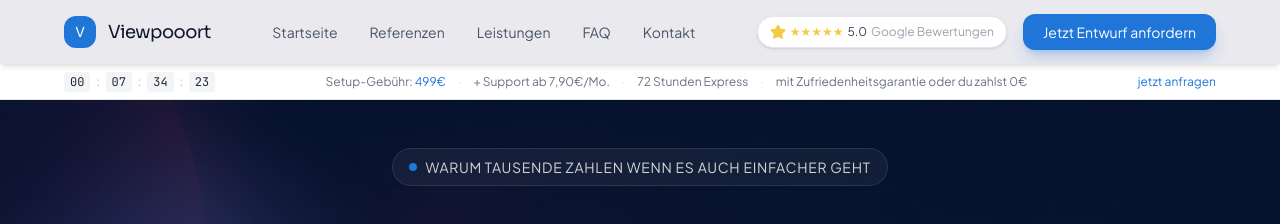
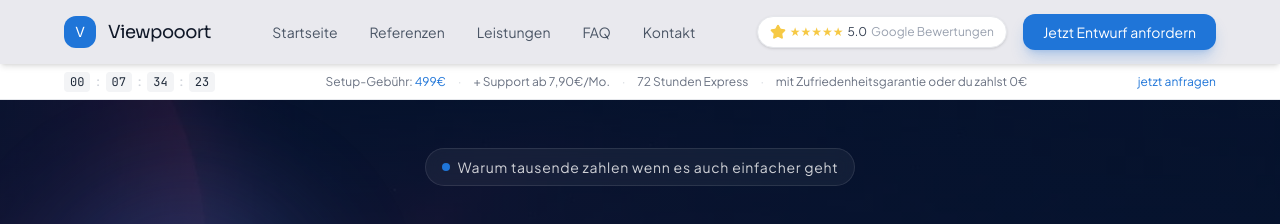
Before and after one commit to wickypopo/viewpooort-funnel, a React (Vite) app: page /angebot in a window 1280 px wide. Shown: the top 224 px of the page. Built offline with nearby package versions, Linux system fonts and the light colour scheme.

Commit message:
lead funnel

```diff
--- a/src/pages/FunnelPage.jsx
+++ b/src/pages/FunnelPage.jsx
@@ -246,7 +246,7 @@ function HeroSection() {
       <div className="absolute bottom-20 right-10 size-96 rounded-full bg-[#1f75d8]/14 blur-[60px]" />
 
       <div className="relative mx-auto max-w-[1216px] px-4 pb-16 pt-8 md:px-8 md:pb-20 md:pt-12">
-        <div className="mx-auto flex min-h-[50px] w-full max-w-[358px] items-center gap-2 overflow-hidden rounded-full border border-white/10 bg-white/5 px-4 py-2 font-['Plus_Jakarta_Sans'] text-xs font-medium uppercase leading-4 tracking-[0.05em] text-white/80 backdrop-blur md:min-h-[38px] md:max-w-max md:text-sm">
+        <div className="mx-auto flex min-h-[50px] w-full max-w-[358px] items-center gap-2 overflow-hidden rounded-full border border-white/10 bg-white/5 px-4 py-2 font-['Plus_Jakarta_Sans'] text-[11px] font-medium leading-4 tracking-[0.05em] text-white/80 backdrop-blur md:min-h-[38px] md:max-w-max md:text-sm">
           <span className="size-2 shrink-0 rounded-full bg-[#1f75d8]" />
           <span className="min-w-0 flex-1 text-wrap">
             Warum tausende zahlen wenn es auch einfacher geht
```
